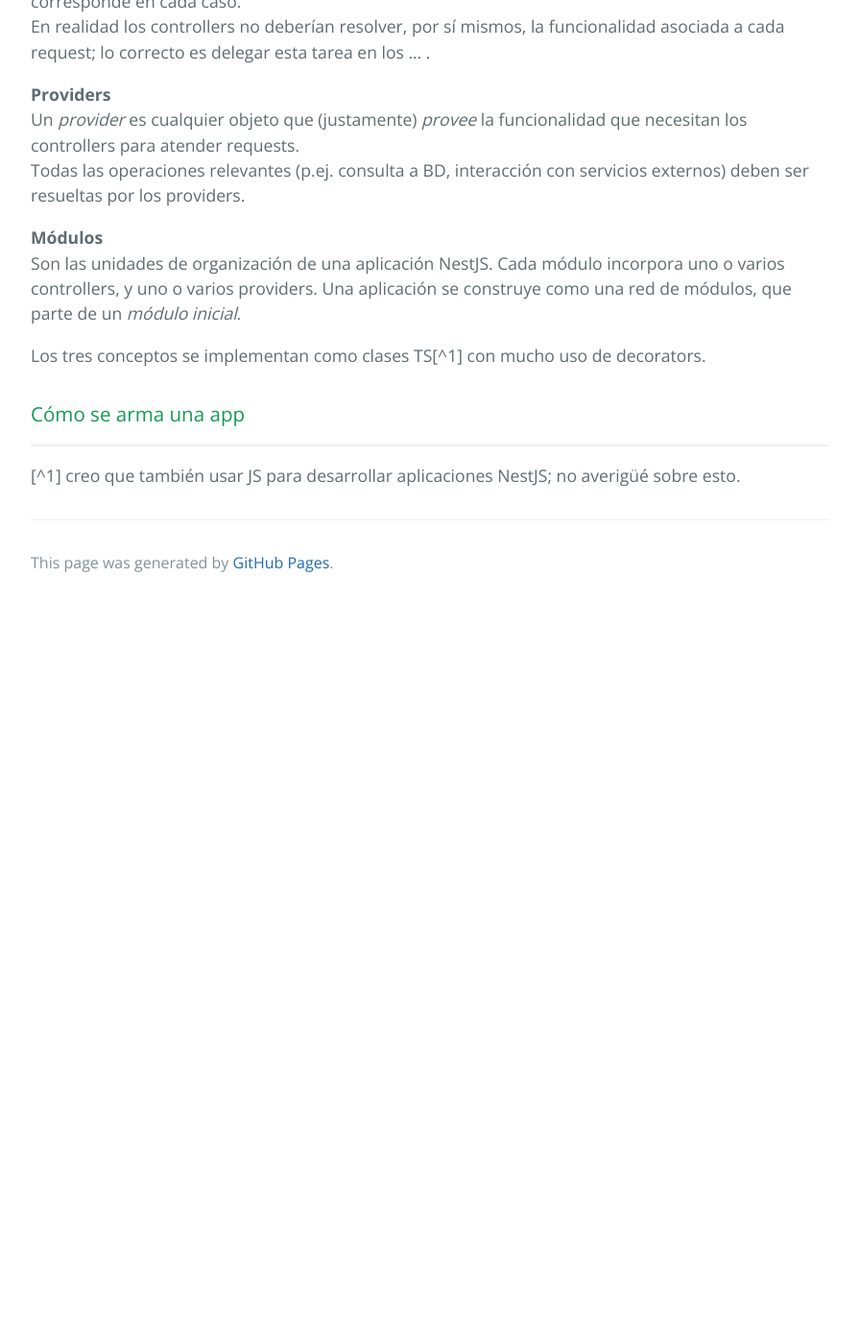
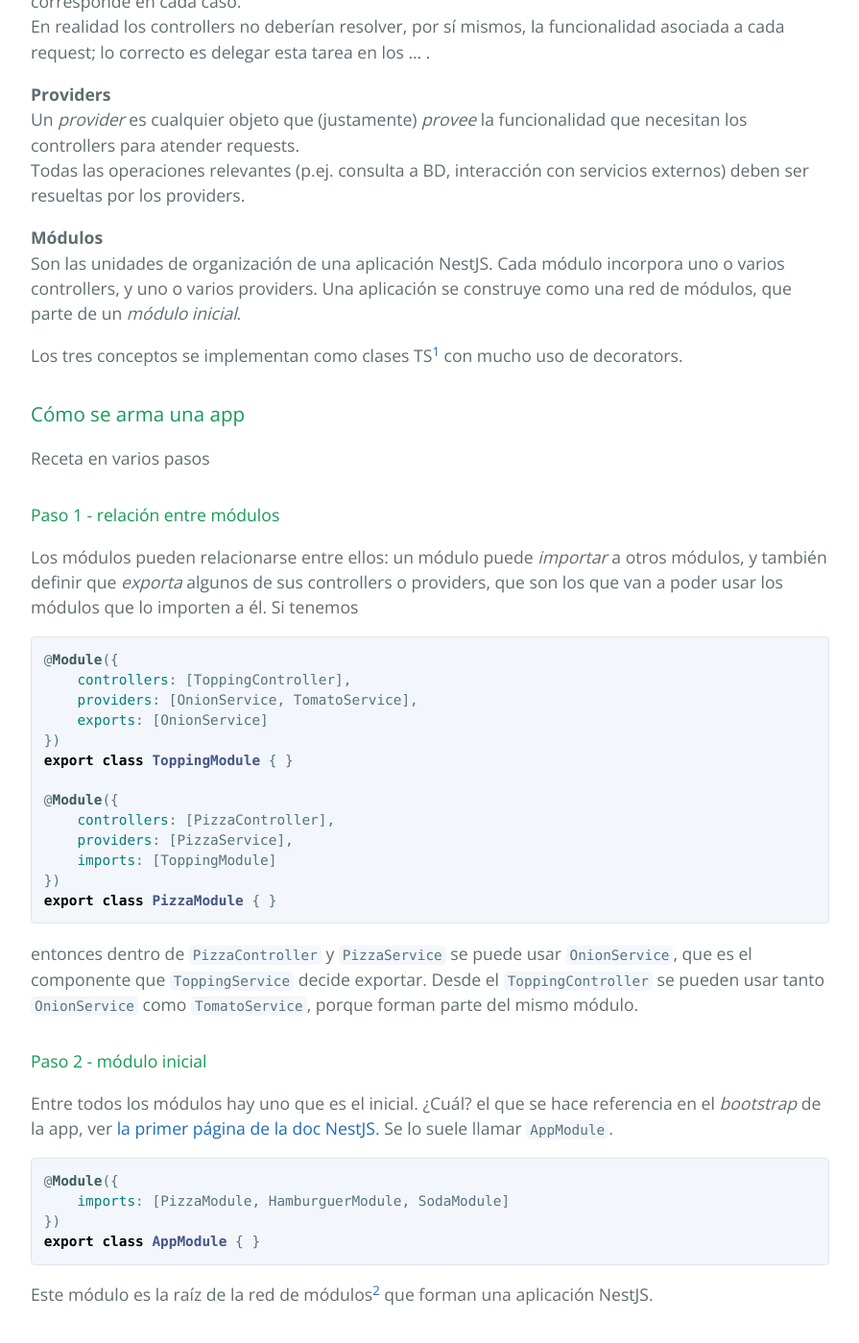
Before and after one commit to clombardi/bdsol-capacitacion-desarrollo, a Jekyll site: the page built from nestjs-basics/conceptos-iniciales.md, in a window 1280 px wide and 1400 px high, scrolled down 482 px. Shown: the whole window at 96% size, without its empty margins (192-1087 px from the left). Built offline with Jekyll 4.4.1, drawn with Linux system fonts in a browser that asks for light colours; our own code applies the rules of GitHub Pages for plain Markdown files; before the commit the page ends 1112 px from its top, so only the background shows below that; some of the changed text lies outside the part shown.

Commit message:
nest - conceptos iniciales - a ver como va quedando

````diff
--- a/nestjs-basics/conceptos-iniciales.md
+++ b/nestjs-basics/conceptos-iniciales.md
@@ -14,11 +14,55 @@ Son las unidades de organización de una aplicación NestJS. Cada módulo incorp
 
 Los tres conceptos se implementan como clases TS[^1] con mucho uso de decorators.
 
+
 ### Cómo se arma una app
+Receta en varios pasos
+
+#### Paso 1 - relación entre módulos
+Los módulos pueden relacionarse entre ellos: un módulo puede _importar_ a otros módulos, y también definir que _exporta_ algunos de sus controllers o providers, que son los que van a poder usar los módulos que lo importen a él.
+Si tenemos
+``` typescript
+@Module({
+    controllers: [ToppingController],
+    providers: [OnionService, TomatoService],
+    exports: [OnionService]
+})
+export class ToppingModule { }
+
+@Module({
+    controllers: [PizzaController],
+    providers: [PizzaService],
+    imports: [ToppingModule]
+})
+export class PizzaModule { }
+```
+entonces dentro de `PizzaController` y `PizzaService` se puede usar `OnionService`, que es el componente que `ToppingService` decide exportar.
+Desde el `ToppingController` se pueden usar tanto `OnionService` como `TomatoService`, porque forman parte del mismo módulo.
+
+
+#### Paso 2 - módulo inicial
+Entre todos los módulos hay uno que es el inicial. ¿Cuál? el que se hace referencia en el _bootstrap_ de la app, ver [la primer página de la doc NestJS](https://docs.nestjs.com/first-steps).
+Se lo suele llamar `AppModule`.
+``` typescript
+@Module({
+    imports: [PizzaModule, HamburguerModule, SodaModule]
+})
+export class AppModule { }
+```
+Este módulo es la raíz de la red de módulos[^2] que forman una aplicación NestJS.
 
 
 
 
 
+
+
+
+<br/>
+
 -----
-[^1] creo que también usar JS para desarrollar aplicaciones NestJS; no averigüé sobre esto.
+[^1]:
+creo que también usar JS para desarrollar aplicaciones NestJS; no averigüé sobre esto.
+
+[^2]:
+en general la red de módulos tiene la forma de un árbol. Pero NestJS admite que haya dos módulos donde cada uno importa al otro, ver [la página sobre referencias circulares en la doc de NestJS](https://docs.nestjs.com/fundamentals/circular-dependency).
````
Also changed, not shown: index.md (+2 -0 lines).
